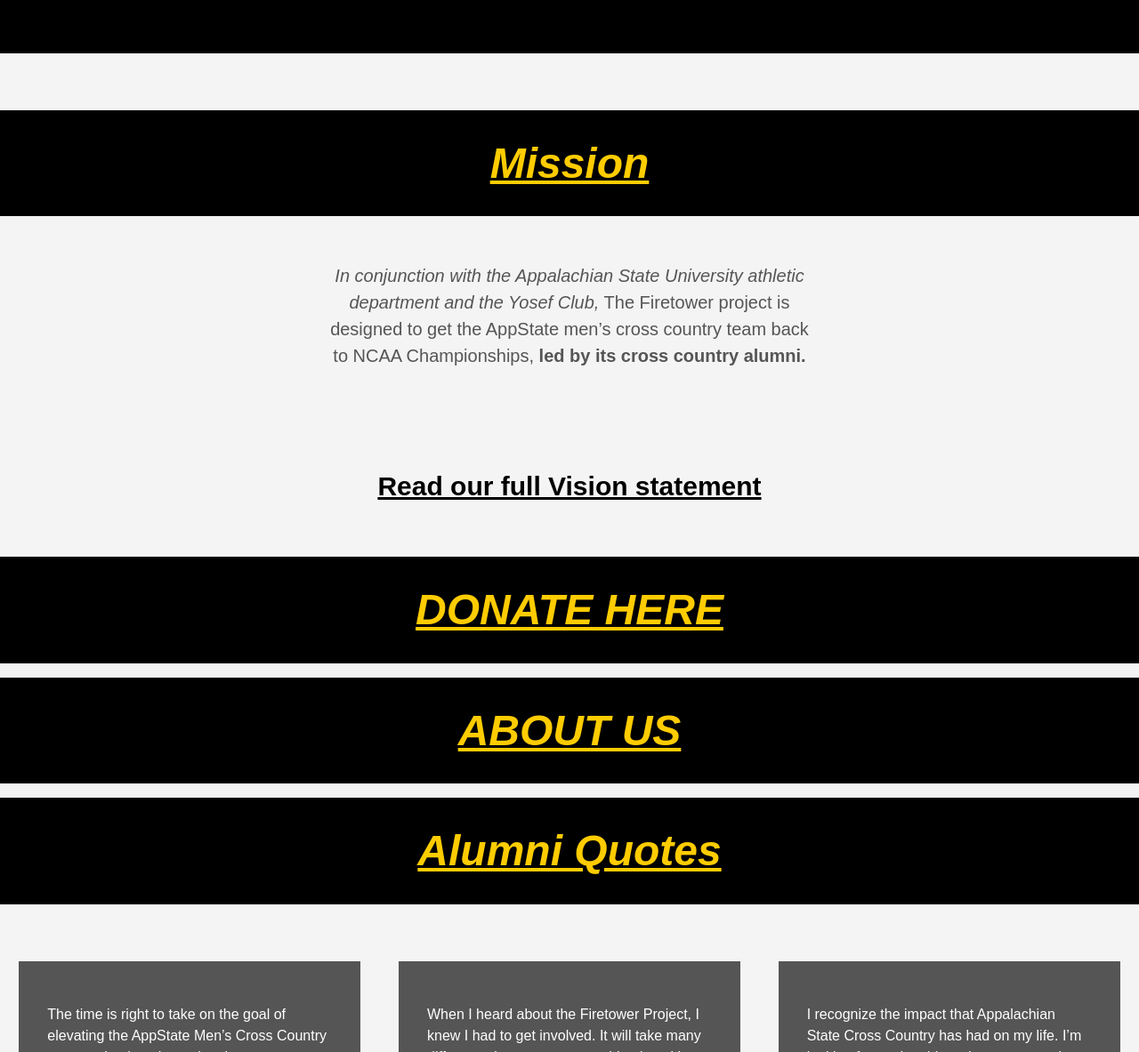
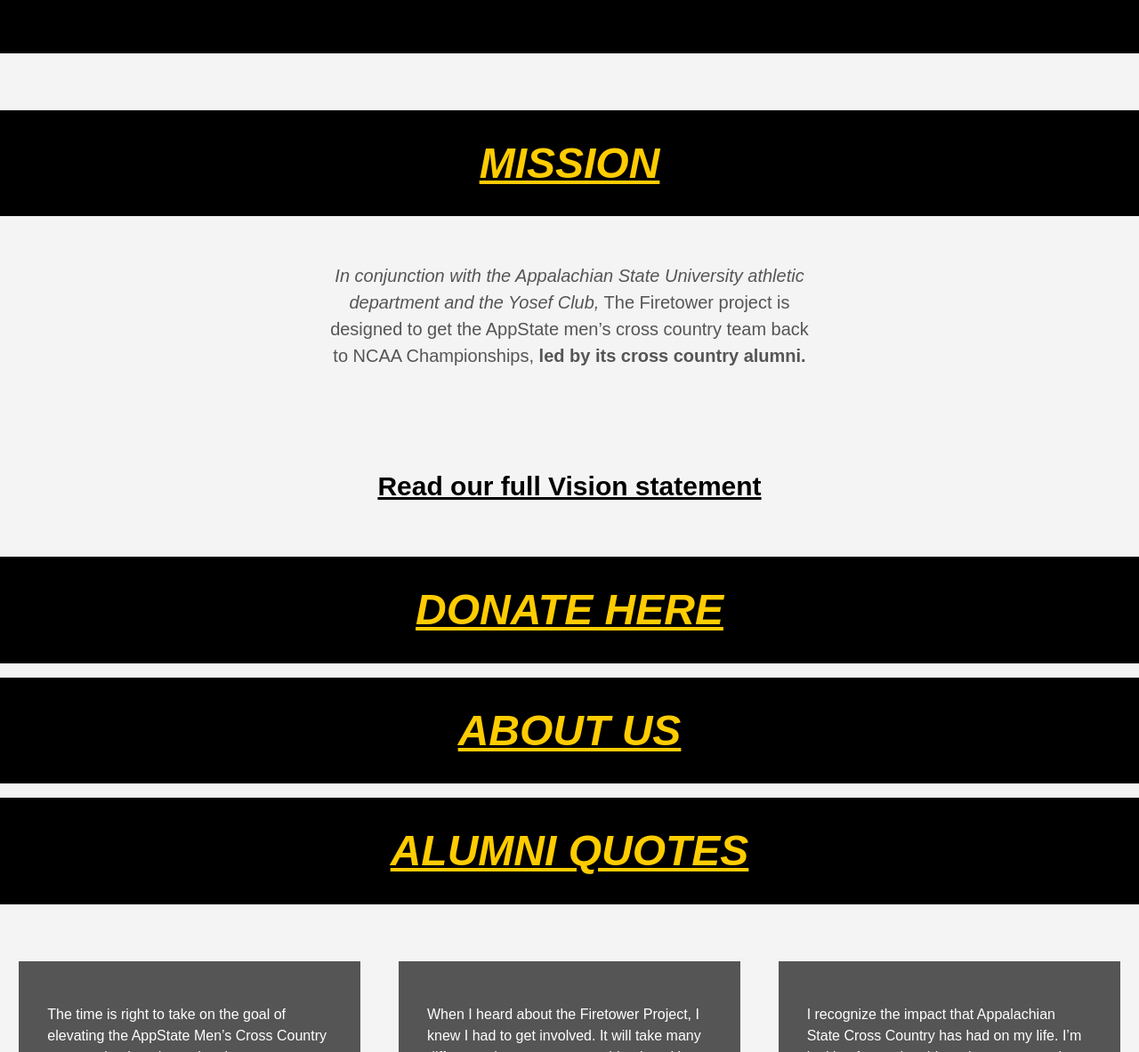
Before and after one commit to firetowerproject/firetowerproject.github.io, a plain HTML site: page index.html in a window 1280 px wide. Shown: the part 458-1641 px from the top of the page at 89% size. Drawn offline with Linux system fonts and the light colour scheme.

Commit message:
Regenerate public
Signed-off-by: James Slagle <jslagle@redhat.com>

```diff
--- a/index.html
+++ b/index.html
@@ -100,7 +100,7 @@
 
 
       <div class="bg-black gray overflow-hidden">
-        <h1 style="color:#ffcc00; font-size:300%" class="donate"><a href="http://firetowerproject.org/mission/" style="color:#ffcc00;" class="donate"><em>Mission</em></h1></a>
+        <h1 style="color:#ffcc00; font-size:300%" class="donate"><a href="http://firetowerproject.org/mission/" style="color:#ffcc00; text-transform:uppercase;" class="donate"><em>Mission</em></h1></a>
       </div>
     <section class="cf ph3 ph5-l pv3 pv4-l f4 tc-l center measure-wide lh-copy mid-gray">
 <p><em>In conjunction with the Appalachian State University athletic department and
@@ -127,7 +127,7 @@ cross country team back to NCAA Championships, <strong>led by its cross country
 </p>
 
       <div class="bg-black gray overflow-hidden">
-        <h1 style="color:#ffcc00; font-size:300%" class="donate"><a href="http://firetowerproject.org/quote/" style="color:#ffcc00;" class="donate"><em>Alumni Quotes</em></h1></a>
+        <h1 style="color:#ffcc00; font-size:300%" class="donate"><a href="http://firetowerproject.org/quote/" style="color:#ffcc00; text-transform:uppercase;" class="donate"><em>Alumni Quotes</em></h1></a>
 </div>
 
     </section>
```
